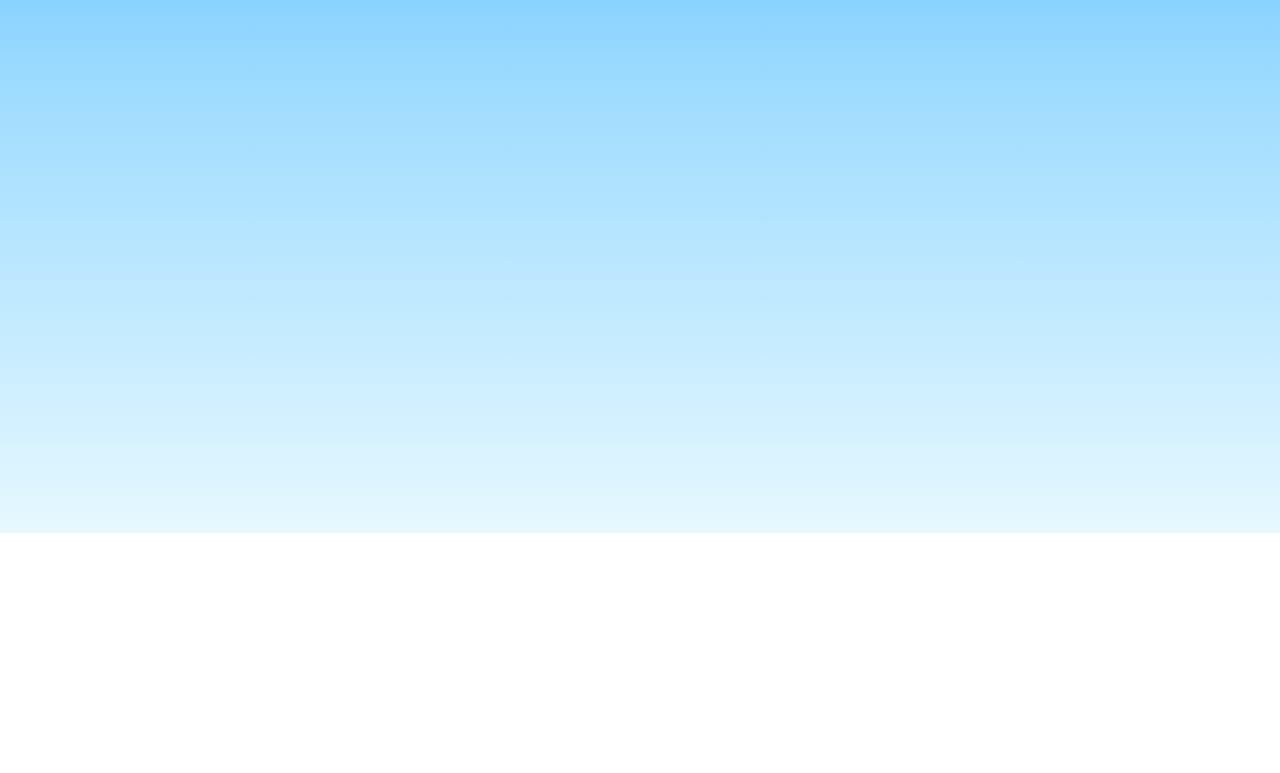
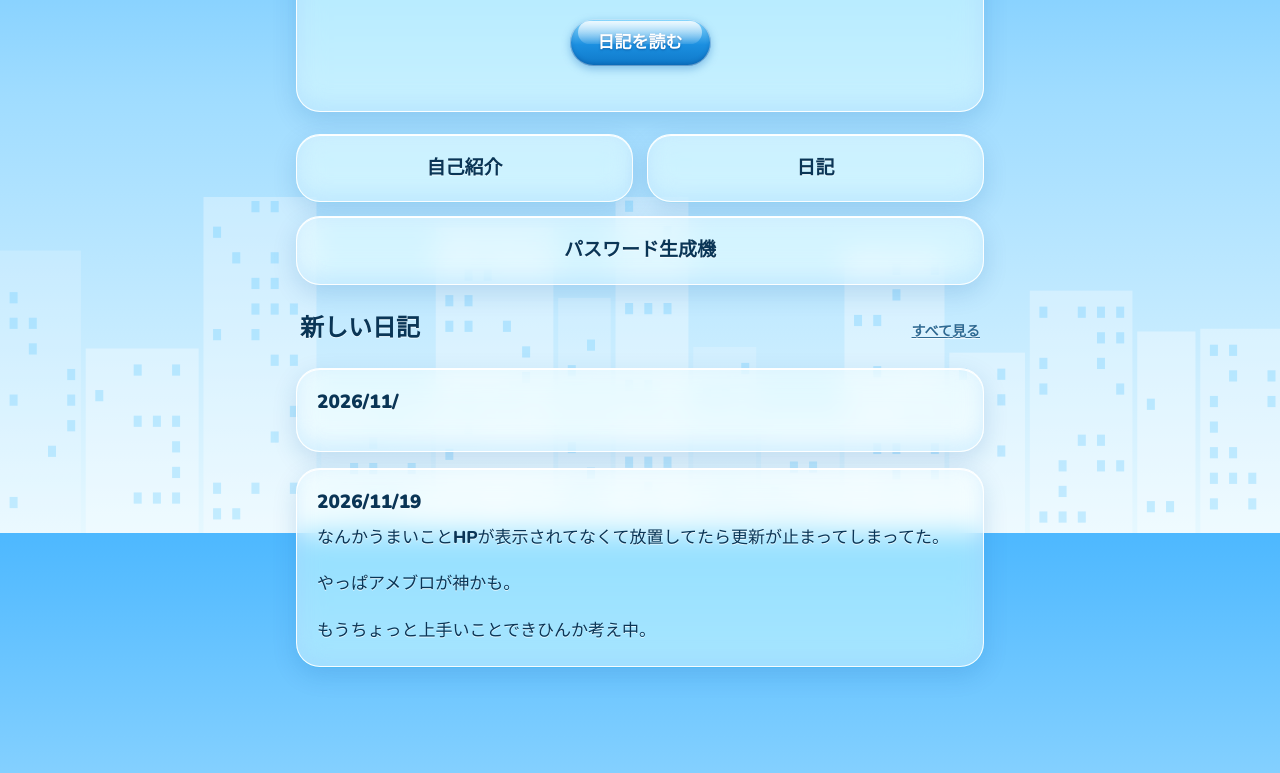
Before and after one commit to jinkokammiryo/jinkokammiryo.github.io, a plain HTML site: page index.html in a window 1280 px wide. Shown: the part 267-1040 px from the top of the page. Before the commit the page ends 800 px from the top, so only its background shows below. Drawn offline with nearby package versions, Linux system fonts and the light colour scheme.

Commit message:
index.html の更新

```diff
--- a/index.html
+++ b/index.html
@@ -95,9 +95,13 @@ const POSTS = [
     "",
     "",
     ""]},
+{date:"2026/11/19", text:[
+    "なんかうまいことHPが表示されてなくて放置してたら更新が止まってしまってた。",
+    "やっぱアメブロが神かも。",
+    "もうちょっと上手いことできひんか考え中。"]},
   {date:"2026/11/13", text:[
     "家の近所にある1年前にできた焼き鳥屋に初めて行ったけどなんかビミョーだった",
-    "やっぱり世の中はトリキで回っていくべき"。]},
+    "やっぱり世の中はトリキで回っていくべき。"]},
   {date:"2026/11/11", text:[
     "早くもサイトの見た目飽きたから次はクルード？にお願いしてサイト変えた。",
     "なんかありきたりな見た目になってしまったな。",
```
